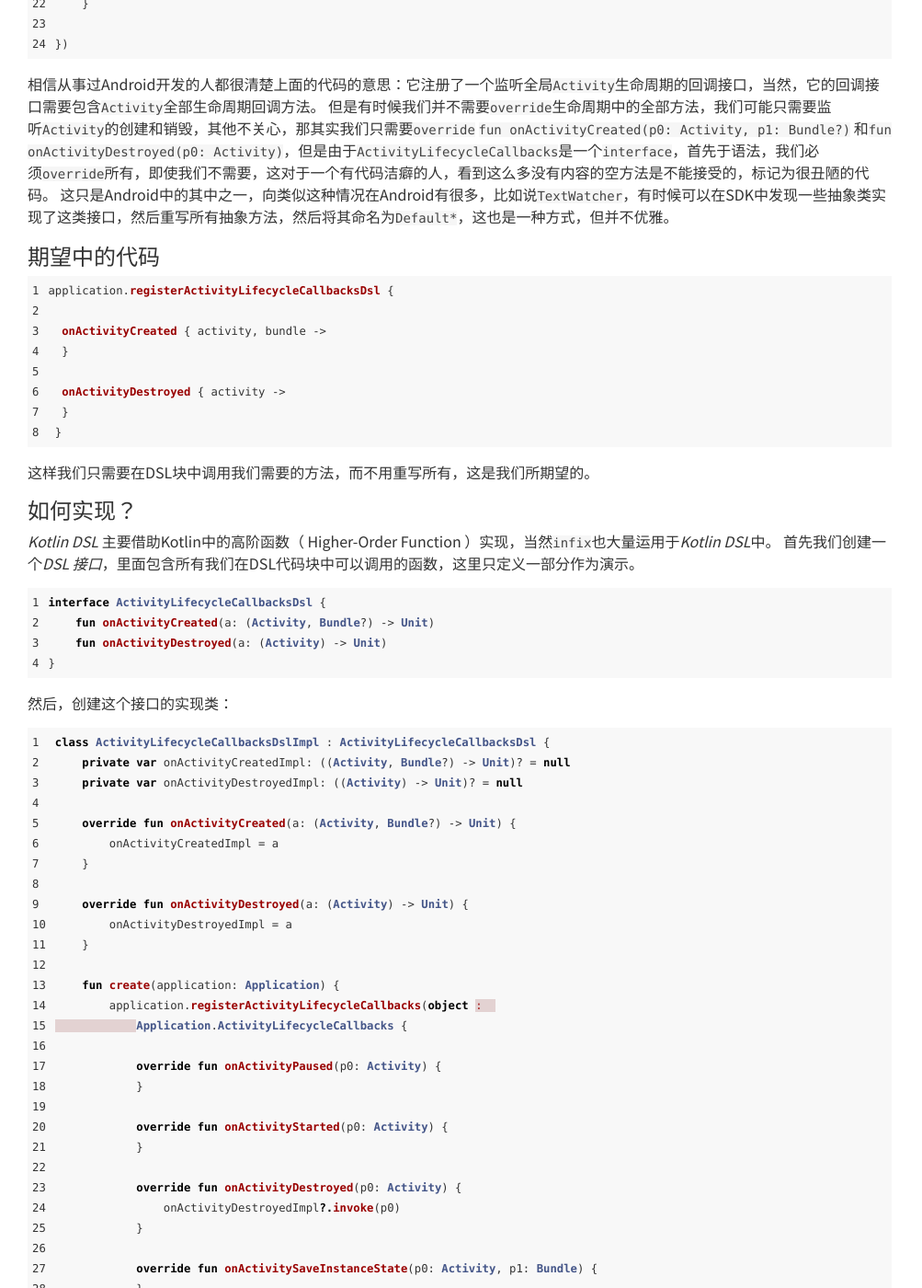
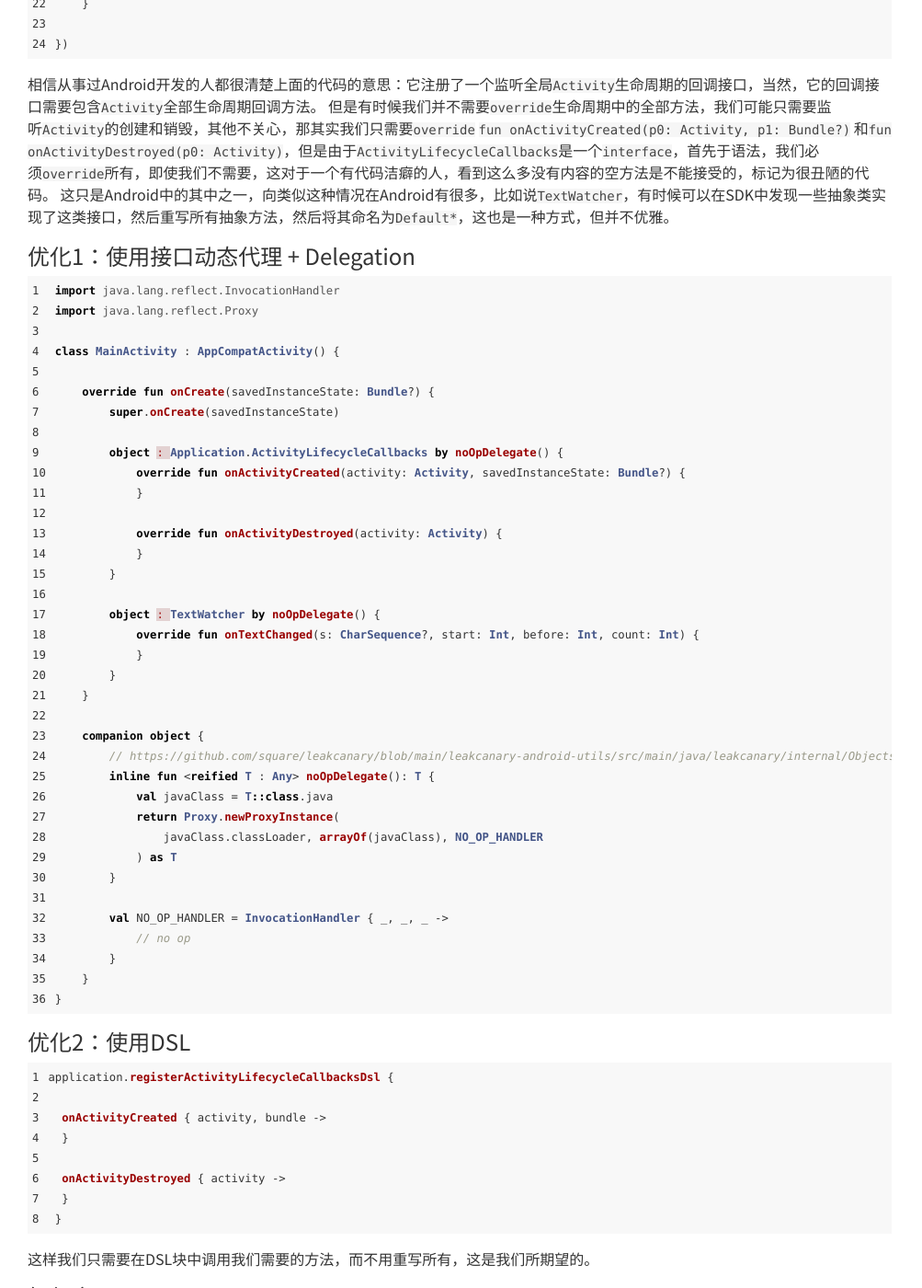
Before and after one commit to nikeorever/nikeorever.github.io, a Jekyll site: the page built from _posts/2020-06-27-kotlin-dsl.md, in a window 1280 px wide and 1400 px high, scrolled down 900 px. Shown: the whole window at 92% size, without its empty margins (0-1003 px from the left). Built offline with Jekyll 4.4.1, drawn with Linux system fonts in a browser that asks for light colours.

Commit message:
Deploy blog

````diff
--- a/_posts/2020-06-27-kotlin-dsl.md
+++ b/_posts/2020-06-27-kotlin-dsl.md
@@ -39,7 +39,48 @@ application.registerActivityLifecycleCallbacks(object : Application.ActivityLife
 但是有时候我们并不需要`override`生命周期中的全部方法，我们可能只需要监听`Activity`的创建和销毁，其他不关心，那其实我们只需要`override` `fun onActivityCreated(p0: Activity, p1: Bundle?)` 和`fun onActivityDestroyed(p0: Activity)`，但是由于`ActivityLifecycleCallbacks`是一个`interface`，首先于语法，我们必须`override`所有，即使我们不需要，这对于一个有代码洁癖的人，看到这么多没有内容的空方法是不能接受的，标记为很丑陋的代码。
 这只是Android中的其中之一，向类似这种情况在Android有很多，比如说`TextWatcher`，有时候可以在SDK中发现一些抽象类实现了这类接口，然后重写所有抽象方法，然后将其命名为`Default*`，这也是一种方式，但并不优雅。
 
-#### 期望中的代码
+#### 优化1：使用接口动态代理 + Delegation
+
+```kotlin
+import java.lang.reflect.InvocationHandler
+import java.lang.reflect.Proxy
+
+class MainActivity : AppCompatActivity() {
+
+    override fun onCreate(savedInstanceState: Bundle?) {
+        super.onCreate(savedInstanceState)
+
+        object : Application.ActivityLifecycleCallbacks by noOpDelegate() {
+            override fun onActivityCreated(activity: Activity, savedInstanceState: Bundle?) {
+            }
+
+            override fun onActivityDestroyed(activity: Activity) {
+            }
+        }
+
+        object : TextWatcher by noOpDelegate() {
+            override fun onTextChanged(s: CharSequence?, start: Int, before: Int, count: Int) {
+            }
+        }
+    }
+
+    companion object {
+        // https://github.com/square/leakcanary/blob/main/leakcanary-android-utils/src/main/java/leakcanary/internal/Objects.kt
+        inline fun <reified T : Any> noOpDelegate(): T {
+            val javaClass = T::class.java
+            return Proxy.newProxyInstance(
+                javaClass.classLoader, arrayOf(javaClass), NO_OP_HANDLER
+            ) as T
+        }
+
+        val NO_OP_HANDLER = InvocationHandler { _, _, _ ->
+            // no op
+        }
+    }
+}
+```
+
+#### 优化2：使用DSL
 ```kotlin
 application.registerActivityLifecycleCallbacksDsl {
 
````
Also changed, not shown: _posts/2020-04-13-java-classloader.md (+2 -2 lines), _posts/2020-06-06-cpp-memory-allocator.md (+6 -6 lines).
